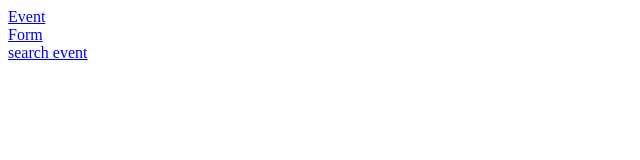
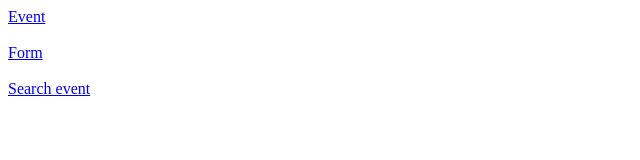
Before and after one commit to KarunyaR8501/Task-12, a plain HTML site: page index.html in a window 1280 px wide. Shown: the whole page, without its empty margins (0-640 px from the left). Drawn offline with Linux system fonts and the light colour scheme.

Commit message:
Update index.html

```diff
--- a/index.html
+++ b/index.html
@@ -7,6 +7,8 @@
     <title>Document</title>
 </head>
 <body>
-    <a href="Event.html">Event</a></br><a href="form.html">Form</a></br><a href="Search Events.html">search event</a>
+    <a href="Event.html">Event</a></br></br>
+    <a href="form.html">Form</a></br></br>
+    <a href="Search Events.html">Search event</a>
 </body>
 </html>
```
